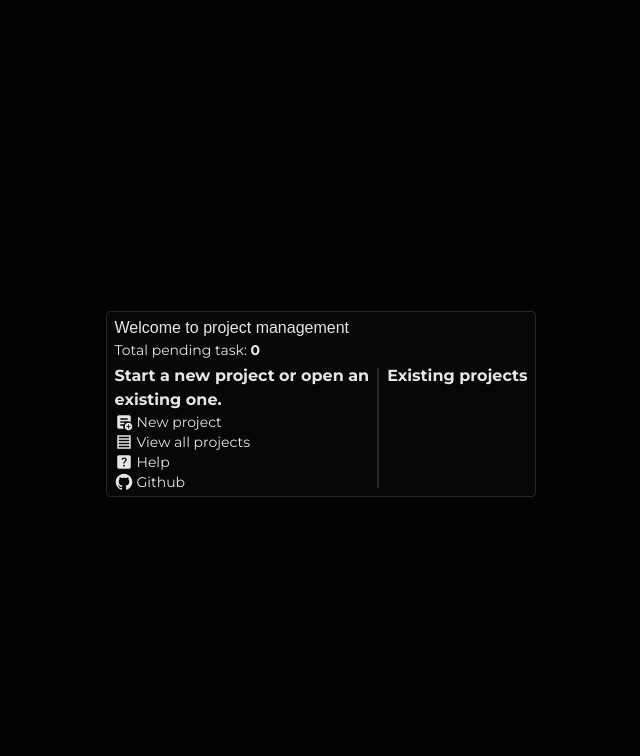
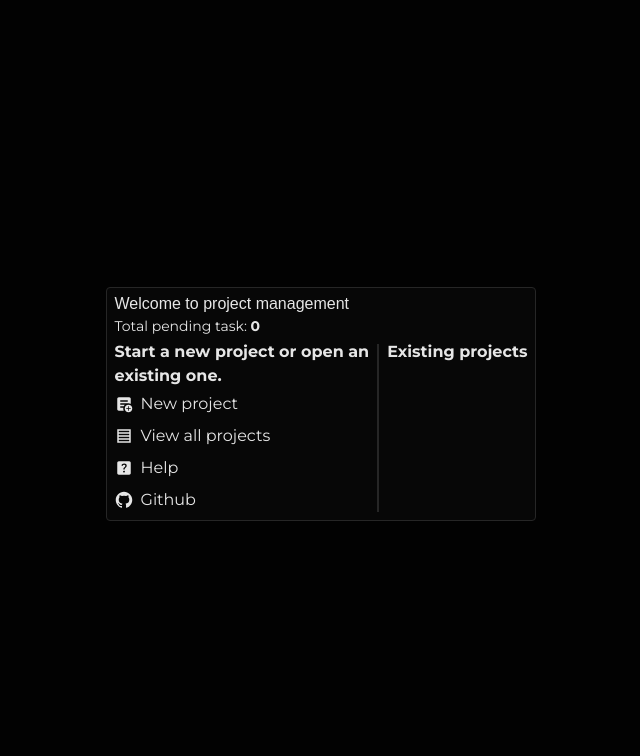
Before and after one commit to elvinsavio/to-do, a Python web app: template templates/landing.html in a window 1280 px wide. Shown: the top 756 px of the page, without its empty margins (319-959 px from the left). Run offline with Jinja, Linux system fonts and the light colour scheme; the template is opened without the code that fills it, so the values that code supplies are empty; style sheets or scripts are compiled from the project's sources; some web fonts are replaced.

Commit message:
change link style

```diff
--- a/static/css/input.css
+++ b/static/css/input.css
@@ -10,9 +10,6 @@
 
 
 @layer base {
-    a {
-        @apply text-sm
-    }
 
     p {
         @apply text-sm
@@ -22,12 +19,27 @@
         @apply text-base
     }
 
+    label {
+        @apply text-sm font-medium leading-none peer-disabled:cursor-not-allowed peer-disabled:opacity-70
+    }
+
+    input {
+        @apply flex h-9  rounded-md border border-input bg-transparent px-3 py-1 text-sm shadow-sm transition-colors file:border-0 file:bg-transparent file:text-sm file:font-medium placeholder:text-muted-foreground focus-visible:outline-none focus-visible:ring-1 focus-visible:ring-ring disabled:cursor-not-allowed disabled:opacity-50
+    }
+
 }
+
+
+/* links */
+.landing-link {
+    @apply flex items-center gap-2 hover:bg-black/40 rounded w-full py-1 hover:pl-2 transition-all
+}
+
 
 .list-link>li {
     @apply flex items-center justify-between gap-1
 }
 
-.list-link>li>a {
-    @apply hover:text-primary hover:underline cursor-pointer w-full underline-offset-2 flex items-center gap-1
+.back-button {
+    @apply w-max !no-underline whitespace-nowrap rounded-md text-sm font-medium transition-colors focus-visible:outline-none focus-visible:ring-1 focus-visible:ring-ring disabled:pointer-events-none disabled:opacity-50 hover:bg-accent hover:text-accent-foreground h-9 px-4 py-2
 }
--- a/templates/landing.html
+++ b/templates/landing.html
@@ -9,28 +9,28 @@
             <div class="flex flex-col">
                 <h1 class="font-bold">Start a new project or open an <br /> existing one.</h1>
                 <ul class="list-link">
-                    <li><a href="projects/new">
+                    <li><a href="projects/new" class="landing-link group">
                             <svg xmlns="http://www.w3.org/2000/svg" width="18" height="18" viewBox="0 0 24 24">
                                 <path fill="currentColor"
                                     d="M17.5 21h1v-2.5H21v-1h-2.5V15h-1v2.5H15v1h2.5zm.5 2q-2.075 0-3.537-1.463T13 18t1.463-3.537T18 13t3.538 1.463T23 18t-1.463 3.538T18 23M7 9h10V7H7zm4.675 12H5q-.825 0-1.412-.587T3 19V5q0-.825.588-1.412T5 3h14q.825 0 1.413.588T21 5v6.7q-.725-.35-1.463-.525T18 11q-.275 0-.513.012t-.487.063V11H7v2h6.125q-.45.425-.812.925T11.675 15H7v2h4.075q-.05.25-.062.488T11 18q0 .825.15 1.538T11.675 21" />
                             </svg>
                             New project
                         </a></li>
-                    <li><a href="projects/all">
+                    <li><a href="projects/all" class="landing-link group">
                             <svg xmlns="http://www.w3.org/2000/svg" width="18" height="18" viewBox="0 0 24 24">
                                 <path fill="currentColor"
                                     d="M5 15h14v-2H5zm0-4h14V9H5zm0-4h14V5H5zM3 21V3h18v18zm2-2h14v-2H5z" />
                             </svg>
                             View all projects
                         </a></li>
-                    <li><a href="/help">
+                    <li><a href="/help" class="landing-link group">
                             <svg xmlns="http://www.w3.org/2000/svg" width="18" height="18" viewBox="0 0 24 24">
                                 <path fill="currentColor"
                                     d="M12 18q.525 0 .888-.363t.362-.887t-.363-.888T12 15.5t-.888.363t-.362.887t.363.888T12 18m-.9-3.85h1.85q0-.9.2-1.325T14 11.75q.875-.875 1.237-1.463T15.6 8.95q0-1.325-.9-2.137T12.275 6q-1.375 0-2.337.675T8.6 8.55l1.65.65q.175-.675.7-1.087t1.225-.413q.675 0 1.125.363t.45.962q0 .425-.275.9t-.925 1.05q-.825.725-1.138 1.388T11.1 14.15M5 21q-.825 0-1.412-.587T3 19V5q0-.825.588-1.412T5 3h14q.825 0 1.413.588T21 5v14q0 .825-.587 1.413T19 21z" />
                             </svg>
                             Help
                         </a></li>
-                    <li><a href="https://github.com/elvinsavio/to-do">
+                    <li><a href="https://github.com/elvinsavio/to-do" class="landing-link group">
                             <svg xmlns="http://www.w3.org/2000/svg" width="18" height="18" viewBox="0 0 24 24">
                                 <path fill="currentColor" fill-rule="evenodd"
                                     d="M11.999 1C5.926 1 1 5.925 1 12c0 4.86 3.152 8.983 7.523 10.437c.55.102.75-.238.75-.53c0-.26-.009-.952-.014-1.87c-3.06.664-3.706-1.475-3.706-1.475c-.5-1.27-1.221-1.61-1.221-1.61c-.999-.681.075-.668.075-.668c1.105.078 1.685 1.134 1.685 1.134c.981 1.68 2.575 1.195 3.202.914c.1-.71.384-1.195.698-1.47c-2.442-.278-5.01-1.222-5.01-5.437c0-1.2.428-2.183 1.132-2.952c-.114-.278-.491-1.397.108-2.91c0 0 .923-.297 3.025 1.127A10.536 10.536 0 0 1 12 6.32a10.49 10.49 0 0 1 2.754.37c2.1-1.424 3.022-1.128 3.022-1.128c.6 1.514.223 2.633.11 2.911c.705.769 1.13 1.751 1.13 2.952c0 4.226-2.572 5.156-5.022 5.428c.395.34.747 1.01.747 2.037c0 1.47-.014 2.657-.014 3.017c0 .295.199.637.756.53C19.851 20.979 23 16.859 23 12c0-6.075-4.926-11-11.001-11" />
```
